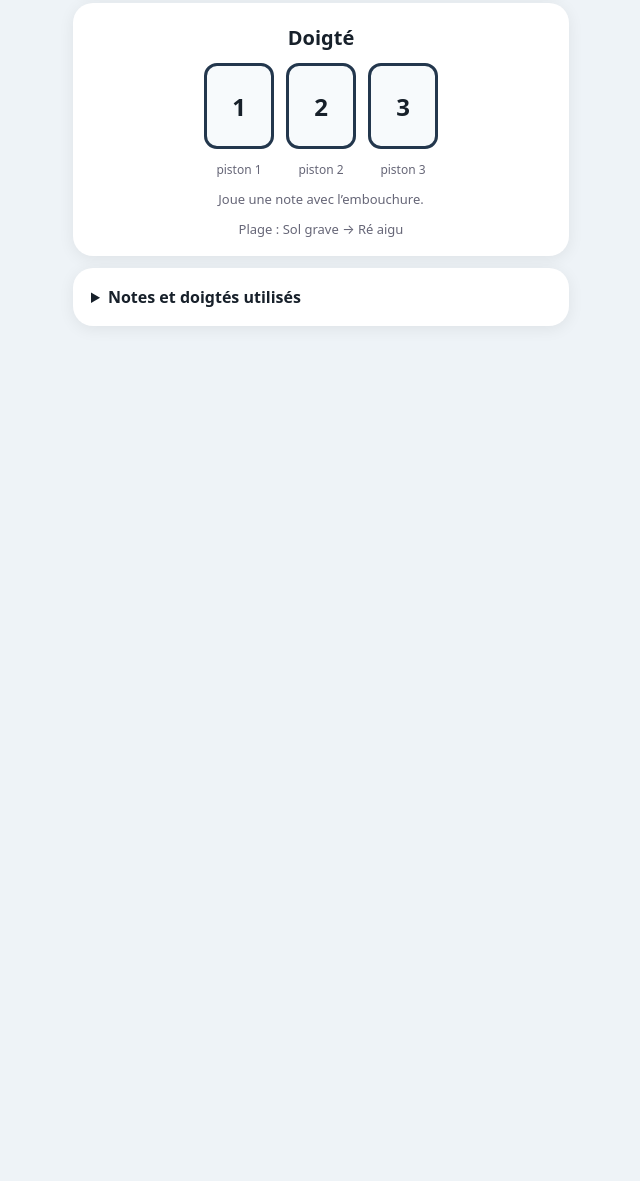
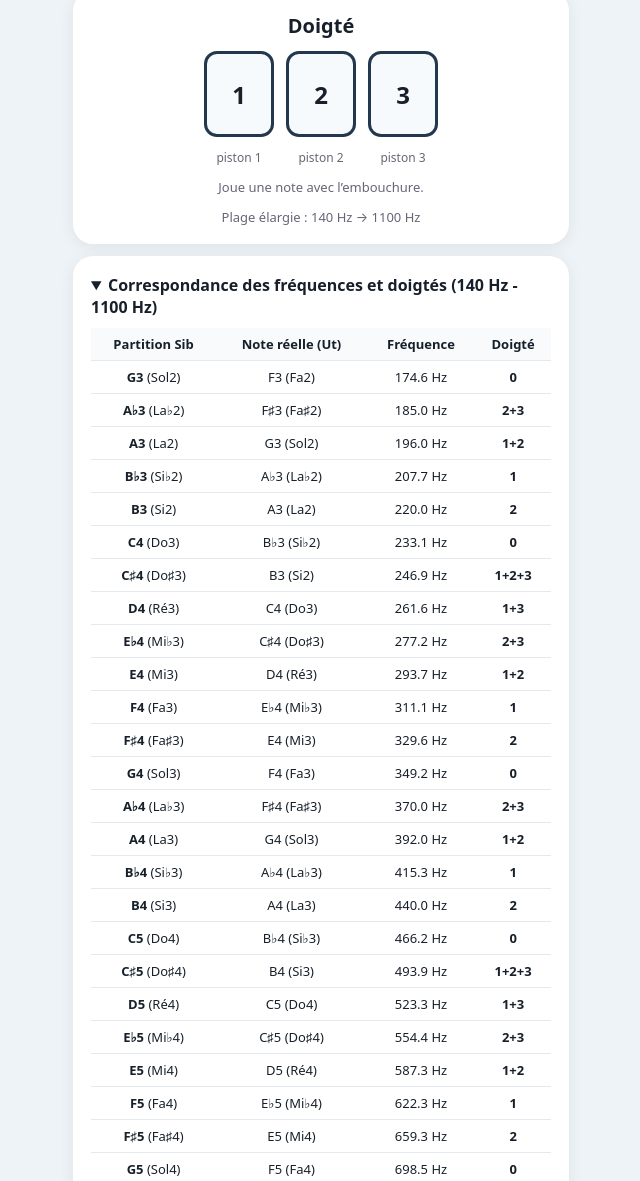
Before and after one commit to cantaldrone-deltalib/The4, a plain HTML site: page index.html in a window 1280 px wide. Shown: the part 866-2047 px from the top of the page, without its empty margins (319-959 px from the left). Before the commit the page ends 1220 px from the top, so only its background shows below. Drawn offline with Linux system fonts and the light colour scheme.

Commit message:
4 trumpet si b
Updated styles and improved table rendering for frequency correspondence.

```diff
--- a/index.html
+++ b/index.html
@@ -9,9 +9,12 @@
 html,body{overscroll-behavior:none}
 
 :root{font-family:system-ui,-apple-system,Segoe UI,Roboto,sans-serif;color:#17202a;background:#eef3f7}
-*{box-sizing:border-box} body{margin:0}.app{max-width:520px;margin:auto;min-height:100vh;padding:12px 12px 28px}
-header{background:#0b1724;color:white;border-radius:22px;padding:18px 14px;text-align:center;position:sticky;top:8px;z-index:5}
+*{box-sizing:border-box} body{margin:0}.app{max-width:520px;margin:auto;min-height:100vh;padding:0 12px 28px}
+
+/* Bandeau noir fixe */
+header{background:#0b1724;color:white;border-radius:0 0 22px 22px;padding:18px 14px;text-align:center;position:sticky;top:0;z-index:100;box-shadow:0 4px 12px #00000033}
 h1{font-size:23px;margin:0 0 4px} .sub{opacity:.82;font-size:14px}
+
 .card{background:white;border-radius:20px;padding:18px;margin-top:12px;box-shadow:0 3px 16px #00000012;transition:background 0.2s ease, border-color 0.2s ease}
 .card.in-tune{background:#eafaf1;border:2px solid #2ecc71}
 button{border:0;border-radius:14px;padding:14px 18px;font-size:16px;font-weight:700;cursor:pointer}
@@ -36,7 +39,7 @@ select{padding:10px;border-radius:10px;border:1px solid #ccd4dc;font-size:15px}
 .labels{display:flex;justify-content:center;gap:12px}.labels span{width:70px;font-size:12px;color:#667}
 .noteinfo{font-size:13px;color:#667;text-align:center;margin-top:12px}
 details summary{cursor:pointer;font-weight:700}
-table{width:100%;border-collapse:collapse;font-size:14px}td,th{padding:7px;border-bottom:1px solid #e5e9ed;text-align:left}
+table{width:100%;border-collapse:collapse;font-size:13px}td,th{padding:7px;border-bottom:1px solid #e5e9ed;text-align:center}th{text-align:center;background:#f8fafc}
 .tip{font-size:13px;line-height:1.45;color:#59636d}@media(max-width:380px){.dial-container{width:200px;height:200px}#note{font-size:38px}.valve,.labels span{width:58px}.valve{height:76px}}
 </style>
 </head>
@@ -99,17 +102,19 @@ table{width:100%;border-collapse:collapse;font-size:14px}td,th{padding:7px;borde
     <div class="valve" id="v1">1</div><div class="valve" id="v2">2</div><div class="valve" id="v3">3</div>
   </div>
   <div class="labels"><span>piston 1</span><span>piston 2</span><span>piston 3</span></div>
-  <div class="noteinfo" id="info">Joue une note avec l’embouchure.</div><div class="noteinfo">Plage : Sol grave → Ré aigu</div>
+  <div class="noteinfo" id="info">Joue une note avec l’embouchure.</div><div class="noteinfo">Plage élargie : 140 Hz → 1100 Hz</div>
 </div>
 
 <div class="card">
-<details>
-<summary>Notes et doigtés utilisés</summary>
+<details open>
+<summary>Correspondance des fréquences et doigtés (140 Hz - 1100 Hz)</summary>
+<div style="overflow-x:auto; margin-top:10px;">
 <table>
-<thead><tr><th>Note lue sur la partition (Int. / FR)</th><th>Doigté</th></tr></thead>
+<thead><tr><th>Partition Sib</th><th>Note réelle (Ut)</th><th>Fréquence</th><th>Doigté</th></tr></thead>
 <tbody id="table"></tbody>
 </table>
-<p class="tip">Pour une trompette en Sib, la note affichée correspond exactement à la note écrite sur votre partition (transposée de +1 ton par rapport au son réel joué).</p>
+</div>
+<p class="tip">La fréquence indiquée correspond au son réel produit (Ut). La partition affichée est en Sib (+1 ton).</p>
 </details>
 </div>
 </div>
@@ -160,7 +165,8 @@ function detectPitchInstant(buf,sr){
   if(rms<0.008) return null;
 
   let bestLag=-1,best=-1;
-  const minLag=Math.floor(sr/1050), maxLag=Math.floor(sr/130);
+  // Plage élargie de 140 Hz à 1100 Hz
+  const minLag=Math.floor(sr/1100), maxLag=Math.floor(sr/140);
   for(let lag=minLag;lag<=maxLag;lag++){
     let sum=0;
     for(let i=0;i<size-lag;i++) sum+=buf[i]*buf[i+lag];
@@ -176,7 +182,7 @@ function detectPitchInstant(buf,sr){
   }
 
   const freq = sr/lag;
-  if(freq < 130 || freq > 1100) return null;
+  if(freq < 140 || freq > 1100) return null;
   return freq;
 }
 
@@ -209,7 +215,7 @@ function display(freq){
   const targetRealFreq = midiFreq(realMidi);
   const cents = 1200 * Math.log2(freq / targetRealFreq);
 
-  const ok = writtenMidi >= 60 && writtenMidi <= 86;
+  const ok = writtenMidi >= 57 && writtenMidi <= 88;
 
   noteEl.innerHTML = ok
     ? `${noteInfo.int} <span id="note-fr">${noteInfo.fr}</span>`
@@ -239,7 +245,7 @@ function display(freq){
 
   infoEl.textContent = ok
     ? (fs.length ? "Pistons : " + fs.join(" + ") : " Aucun piston (0)")
-    : "Essaie une note comprise entre Sol grave et Ré aigu.";
+    : "Note hors plage usuelle.";
 }
 
 function loop(){
@@ -271,15 +277,31 @@ async function toggle(){
  }catch(e){statusEl.textContent="Accès au micro refusé ou indisponible."; console.error(e)}
 }
 
+function renderTable() {
+  let html = "";
+  // Génère la table de 140 Hz à 1050 Hz (MIDI 53 à 86)
+  for (let m = 53; m <= 86; m++) {
+    let f = midiFreq(m);
+    let sibInfo = getNoteNames(m + 2);
+    let realInfo = getNoteNames(m);
+    let fg = fingering[sibInfo.raw] ? (fingering[sibInfo.raw].length ? fingering[sibInfo.raw].join("+") : "0") : "—";
+    html += `<tr>
+      <td><b>${sibInfo.int}</b> (${sibInfo.fr})</td>
+      <td>${realInfo.int} (${realInfo.fr})</td>
+      <td>${f.toFixed(1)} Hz</td>
+      <td><b>${fg}</b></td>
+    </tr>`;
+  }
+  document.getElementById("table").innerHTML = html;
+}
+
 start.onclick=toggle;
 modeEl.onchange=()=>{ buffer=[]; lastDisplayTime=0; };
-tuningEl.onchange=()=>{ A4=parseFloat(tuningEl.value); buffer=[]; lastDisplayTime=0; };
+tuningEl.onchange=()=>{ A4=parseFloat(tuningEl.value); renderTable(); buffer=[]; lastDisplayTime=0; };
 toleranceEl.onchange=()=>{ buffer=[]; lastDisplayTime=0; };
 refreshRateEl.onchange=()=>{ lastDisplayTime=0; };
 
-document.getElementById("table").innerHTML = namesInt.map((n, i) =>
-  `<tr><td><b>${n}</b> / ${namesFr[i]}</td><td>${fingering[n].length ? fingering[n].join(" + ") : "0 (aucun)"}</td></tr>`
-).join("");
+renderTable();
 </script>
 </body>
 </html>
```
